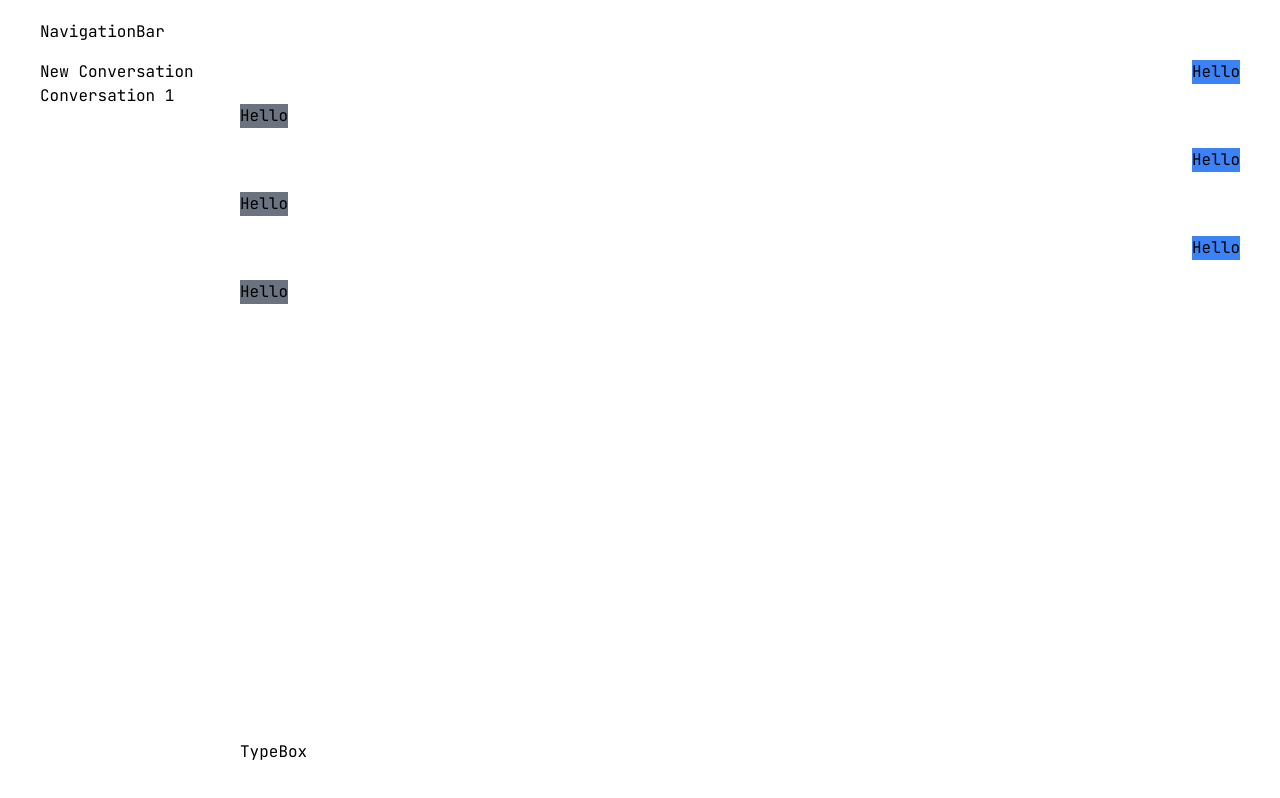
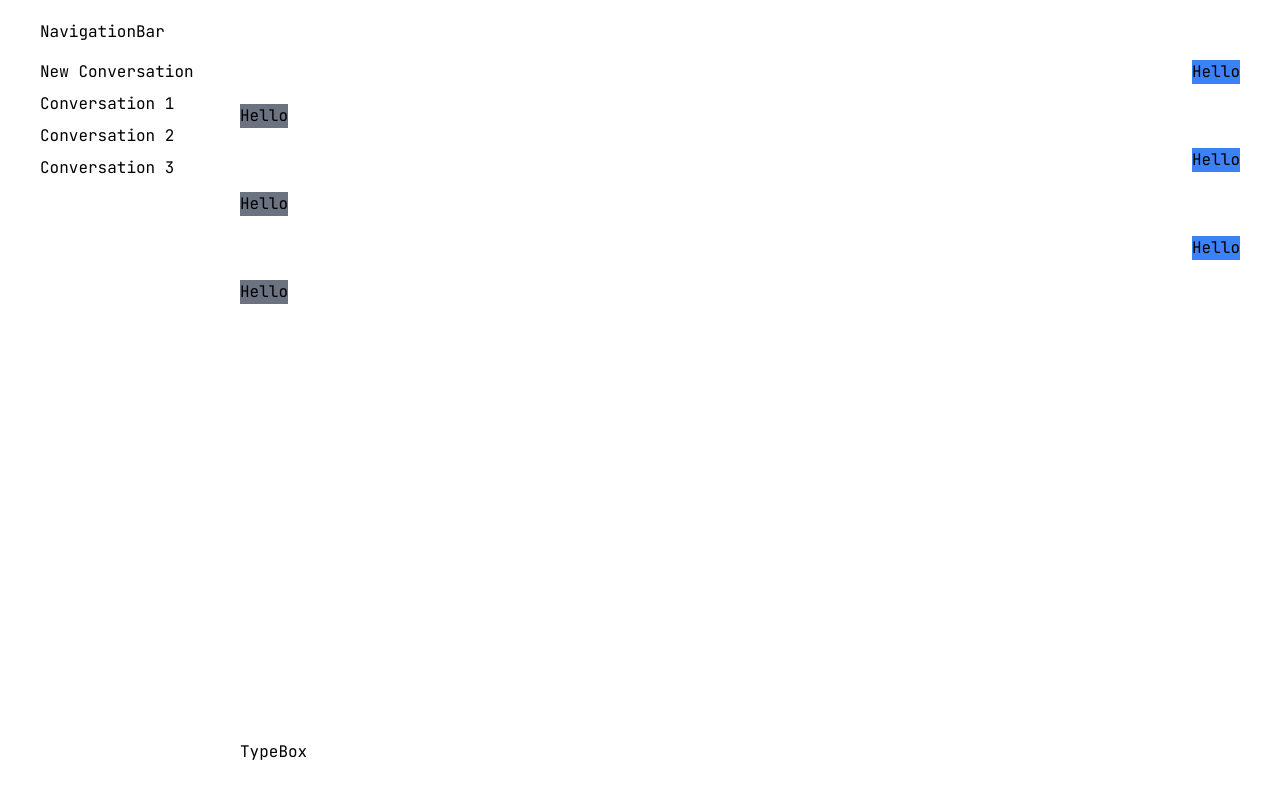
Before and after one commit to lng5143/imaginehub, a Next.js app: page / in a window 1280 px wide. Built offline with nearby package versions, Linux system fonts and the light colour scheme.

Commit message:
more styling and dummy data

```diff
--- a/components/main/chat-nav.js
+++ b/components/main/chat-nav.js
@@ -4,11 +4,13 @@ export default function ChatNav() {
   return (
     <div className="basis-1/6">
       <div>
-        <p>New Conversation</p>
-        <ul>
-          <li>
+        <ul className="flex flex-col gap-2">
+            <li>
+                <p>New Conversation</p>
+            </li>
             <Conversation conversation="Conversation 1" />
-          </li>
+            <Conversation conversation="Conversation 2" />
+            <Conversation conversation="Conversation 3" />
         </ul>
       </div>
     </div>
--- /dev/null
+++ b/components/main/chat/image-item.js
@@ -0,0 +1,6 @@
+export default function ImageItem() {
+    return (
+        <div>
+        </div>
+    );
+}
--- a/components/main/conversation.js
+++ b/components/main/conversation.js
@@ -1,3 +1,7 @@
 export default function Conversation({ conversation }) {
-  return <div>{conversation}</div>;
+  return (
+    <li>
+        <div>{conversation}</div>
+    </li>
+  );
 }
```
Also changed, not shown: components/main/chat/image.js (deleted).
